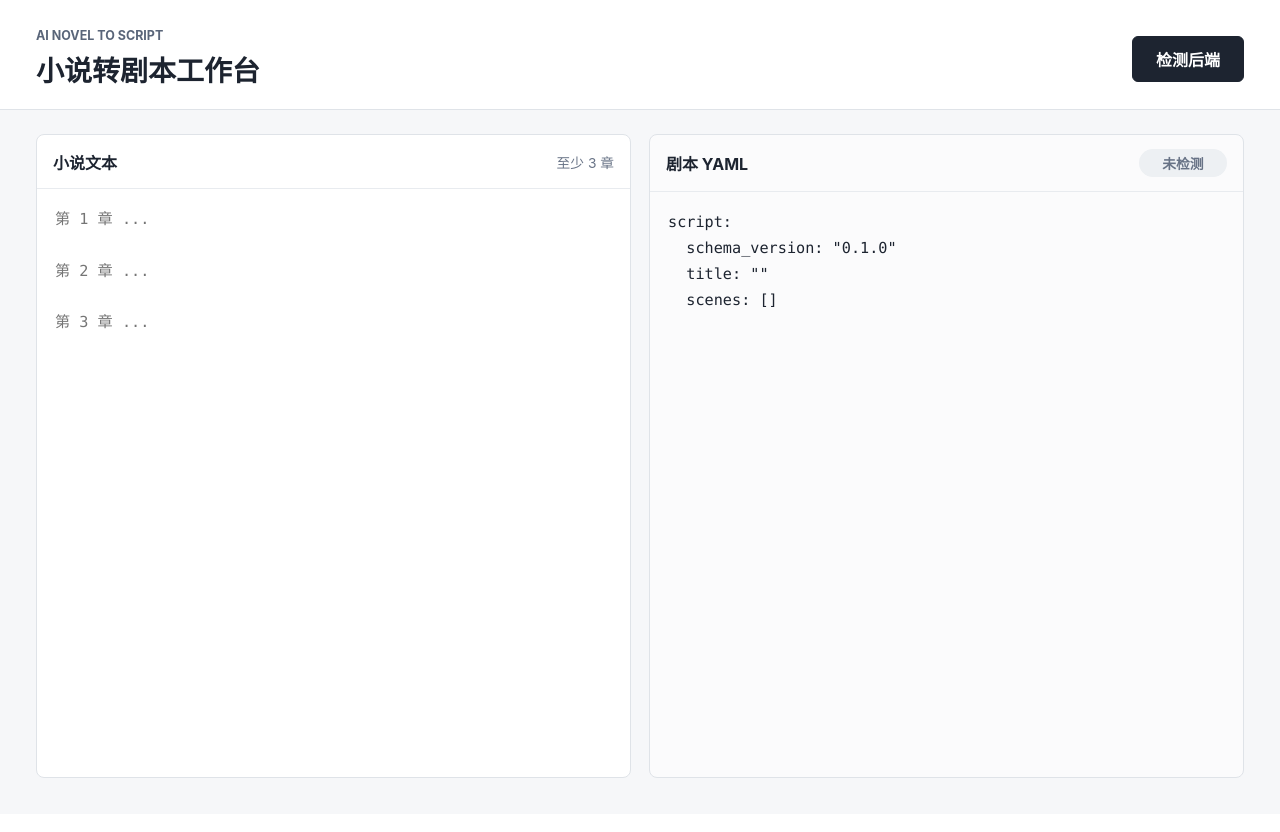
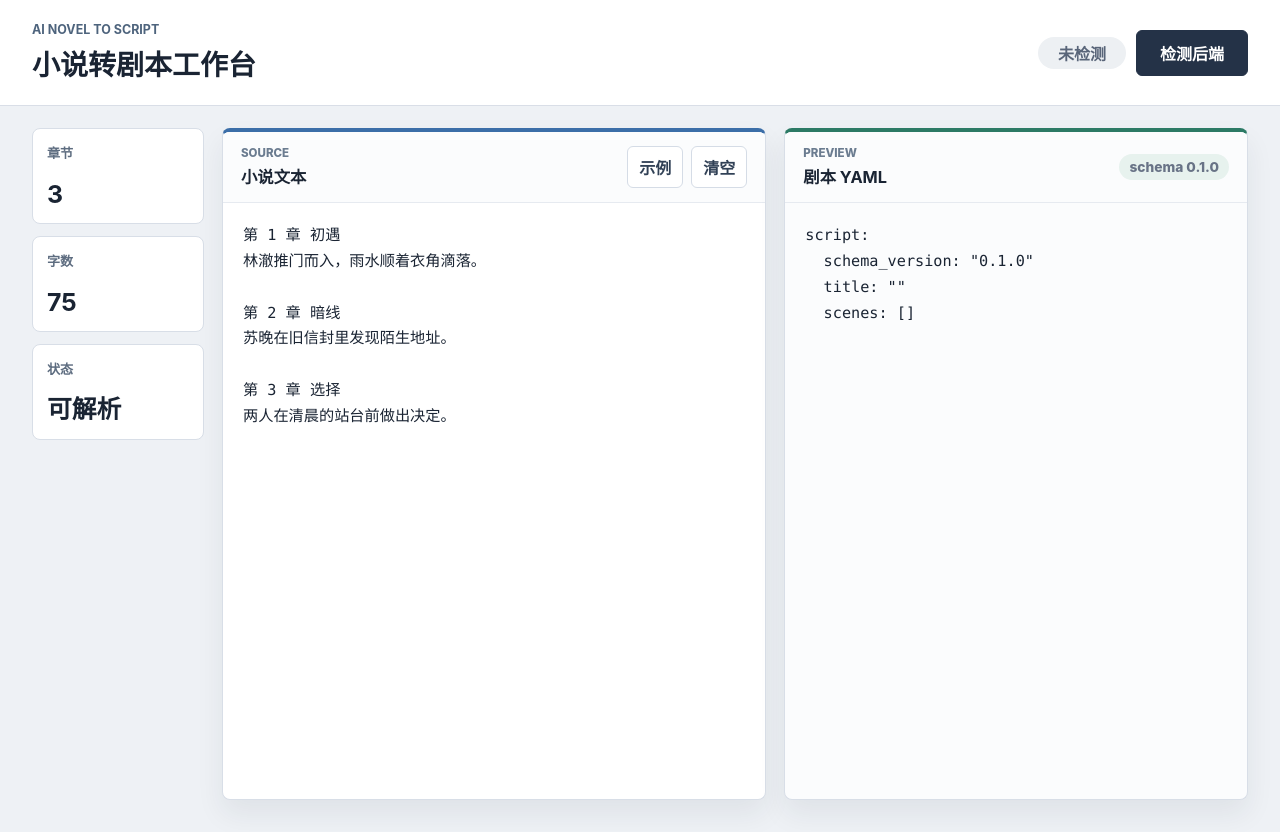
Before and after one commit to HangChi/ai-novel-to-script, a React (Vite) app in the folder frontend/: page / in a window 1280 px wide. Built offline with nearby package versions, Linux system fonts and the light colour scheme; no server answers; the HTML template or start-up script is replaced by a standard one.

Commit message:
优化前端工作台界面

```diff
--- a/frontend/src/App.css
+++ b/frontend/src/App.css
@@ -1,7 +1,7 @@
 .app-shell {
   min-height: 100vh;
-  background: #f6f7f9;
-  color: #1d2430;
+  background: #eef1f5;
+  color: #1a2433;
 }
 
 .topbar {
@@ -9,14 +9,18 @@
   align-items: center;
   justify-content: space-between;
   gap: 24px;
-  padding: 28px 36px 20px;
-  border-bottom: 1px solid #dfe3e8;
+  padding: 22px 32px;
+  border-bottom: 1px solid #d9dee7;
   background: #ffffff;
+}
+
+.brand-block {
+  min-width: 0;
 }
 
 .eyebrow {
   margin: 0 0 6px;
-  color: #596579;
+  color: #4e647d;
   font-size: 0.78rem;
   font-weight: 700;
   text-transform: uppercase;
@@ -33,14 +37,20 @@ h1 {
 }
 
 h2 {
-  font-size: 1rem;
+  font-size: 1.02rem;
+}
+
+.topbar-actions {
+  display: flex;
+  align-items: center;
+  gap: 10px;
 }
 
 .status-button {
   min-width: 112px;
-  border: 1px solid #1d2430;
+  border: 1px solid #243247;
   border-radius: 6px;
-  background: #1d2430;
+  background: #243247;
   color: #ffffff;
   cursor: pointer;
   font-weight: 700;
@@ -52,36 +62,96 @@ h2 {
   opacity: 0.68;
 }
 
-.workspace-grid {
+.workspace-shell {
   display: grid;
-  grid-template-columns: minmax(0, 1fr) minmax(0, 1fr);
+  grid-template-columns: 172px minmax(0, 1.08fr) minmax(0, 0.92fr);
   gap: 18px;
-  padding: 24px 36px 36px;
+  padding: 22px 32px 32px;
+}
+
+.summary-rail {
+  display: flex;
+  min-height: calc(100vh - 128px);
+  flex-direction: column;
+  gap: 12px;
+}
+
+.metric-block {
+  display: flex;
+  min-height: 96px;
+  flex-direction: column;
+  justify-content: space-between;
+  border: 1px solid #d8dee7;
+  border-radius: 8px;
+  background: #ffffff;
+  padding: 14px;
+}
+
+.metric-block span {
+  color: #5e6d80;
+  font-size: 0.82rem;
+  font-weight: 700;
+}
+
+.metric-block strong {
+  color: #1a2433;
+  font-size: 1.55rem;
+  letter-spacing: 0;
 }
 
 .editor-panel {
   display: flex;
-  min-height: calc(100vh - 156px);
+  min-height: calc(100vh - 128px);
   flex-direction: column;
   overflow: hidden;
-  border: 1px solid #dfe3e8;
+  border: 1px solid #d8dee7;
   border-radius: 8px;
   background: #ffffff;
+  box-shadow: 0 14px 28px rgba(31, 42, 55, 0.07);
 }
 
 .panel-heading {
   display: flex;
-  min-height: 54px;
+  min-height: 66px;
   align-items: center;
   justify-content: space-between;
   gap: 12px;
-  padding: 14px 16px;
-  border-bottom: 1px solid #e8ebef;
+  padding: 14px 18px;
+  border-bottom: 1px solid #e6eaf0;
+  background: #fbfcfd;
 }
 
 .panel-heading span {
   color: #687386;
   font-size: 0.86rem;
+}
+
+.panel-kicker {
+  margin: 0 0 4px;
+  color: #6b7c90;
+  font-size: 0.72rem;
+  font-weight: 800;
+  text-transform: uppercase;
+}
+
+.panel-actions {
+  display: flex;
+  gap: 8px;
+}
+
+.ghost-button {
+  border: 1px solid #d5dce6;
+  border-radius: 6px;
+  background: #ffffff;
+  color: #314156;
+  cursor: pointer;
+  font-weight: 700;
+  padding: 8px 11px;
+}
+
+.ghost-button:hover,
+.status-button:hover {
+  filter: brightness(0.97);
 }
 
 textarea,
@@ -90,16 +160,33 @@ pre {
   margin: 0;
   border: 0;
   background: transparent;
-  color: #1d2430;
+  color: #1a2433;
   font: 0.95rem/1.7 "Consolas", "Courier New", monospace;
   outline: none;
-  padding: 18px;
+  padding: 20px;
   resize: none;
   white-space: pre-wrap;
 }
 
+textarea::placeholder {
+  color: #98a5b3;
+}
+
+.input-panel {
+  border-top: 4px solid #3b6ea8;
+}
+
 .output-panel {
-  background: #fbfbfc;
+  border-top: 4px solid #2c7a65;
+  background: #fbfcfd;
+}
+
+.schema-badge {
+  border-radius: 999px;
+  background: #e7f2ee;
+  color: #27614f;
+  font-weight: 800;
+  padding: 5px 10px;
 }
 
 .status-pill {
@@ -135,6 +222,11 @@ pre {
     padding: 22px 18px 18px;
   }
 
+  .topbar-actions {
+    align-items: stretch;
+    flex-direction: column;
+  }
+
   .status-button {
     width: 100%;
   }
@@ -143,9 +235,23 @@ pre {
     font-size: 1.45rem;
   }
 
-  .workspace-grid {
+  .workspace-shell {
     grid-template-columns: 1fr;
     padding: 18px;
+  }
+
+  .summary-rail {
+    display: grid;
+    min-height: 0;
+    grid-template-columns: repeat(3, minmax(0, 1fr));
+  }
+
+  .metric-block {
+    min-height: 82px;
+  }
+
+  .metric-block strong {
+    font-size: 1.2rem;
   }
 
   .editor-panel {
--- a/frontend/src/App.tsx
+++ b/frontend/src/App.tsx
@@ -5,10 +5,21 @@ import "./App.css";
 type HealthStatus = "idle" | "checking" | "ok" | "error";
 
 const API_BASE_URL = import.meta.env.VITE_API_BASE_URL ?? "http://127.0.0.1:8000";
+const SAMPLE_TEXT = "第 1 章 初遇\n林澈推门而入，雨水顺着衣角滴落。\n\n第 2 章 暗线\n苏晚在旧信封里发现陌生地址。\n\n第 3 章 选择\n两人在清晨的站台前做出决定。";
+
+function countLikelyChapters(text: string) {
+  const matches = text.match(/^\s*(?:#{1,6}\s+)?(?:第\s*(?:\d+|[零〇一二两三四五六七八九十百千万]+)\s*[章节回话]|chapter\s+\d+|\d+\s*[.．、]\s*\S)/gim);
+
+  return matches?.length ?? 0;
+}
 
 function App() {
   const [healthStatus, setHealthStatus] = useState<HealthStatus>("idle");
   const [healthMessage, setHealthMessage] = useState("未检测");
+  const [sourceText, setSourceText] = useState(SAMPLE_TEXT);
+
+  const characterCount = sourceText.trim().length;
+  const chapterCount = countLikelyChapters(sourceText);
 
   async function checkBackend() {
     setHealthStatus("checking");
@@ -38,10 +49,12 @@ function App() {
   return (
     <div className="app-shell">
       <header className="topbar">
-        <div>
+        <div className="brand-block">
           <p className="eyebrow">AI Novel to Script</p>
           <h1>小说转剧本工作台</h1>
         </div>
+        <div className="topbar-actions">
+          <span className={`status-pill ${healthStatus}`}>{healthMessage}</span>
           <button
             className="status-button"
             type="button"
@@ -50,24 +63,55 @@ function App() {
           >
             {healthStatus === "checking" ? "检测中..." : "检测后端"}
           </button>
+        </div>
       </header>
 
-      <main className="workspace-grid">
-        <section className="editor-panel">
+      <main className="workspace-shell">
+        <aside className="summary-rail" aria-label="草稿概览">
+          <div className="metric-block">
+            <span>章节</span>
+            <strong>{chapterCount}</strong>
+          </div>
+          <div className="metric-block">
+            <span>字数</span>
+            <strong>{characterCount}</strong>
+          </div>
+          <div className="metric-block">
+            <span>状态</span>
+            <strong>{chapterCount >= 3 ? "可解析" : "待补全"}</strong>
+          </div>
+        </aside>
+
+        <section className="editor-panel input-panel">
           <div className="panel-heading">
+            <div>
+              <p className="panel-kicker">Source</p>
               <h2>小说文本</h2>
-            <span>至少 3 章</span>
+            </div>
+            <div className="panel-actions">
+              <button className="ghost-button" type="button" onClick={() => setSourceText(SAMPLE_TEXT)}>
+                示例
+              </button>
+              <button className="ghost-button" type="button" onClick={() => setSourceText("")}>
+                清空
+              </button>
+            </div>
           </div>
           <textarea
             aria-label="小说文本输入"
+            value={sourceText}
+            onChange={(event) => setSourceText(event.target.value)}
             placeholder={"第 1 章 ...\n\n第 2 章 ...\n\n第 3 章 ..."}
           />
         </section>
 
         <section className="editor-panel output-panel">
           <div className="panel-heading">
+            <div>
+              <p className="panel-kicker">Preview</p>
               <h2>剧本 YAML</h2>
-            <span className={`status-pill ${healthStatus}`}>{healthMessage}</span>
+            </div>
+            <span className="schema-badge">schema 0.1.0</span>
           </div>
           <pre>{'script:\n  schema_version: "0.1.0"\n  title: ""\n  scenes: []'}</pre>
         </section>
--- a/frontend/tsconfig.json
+++ b/frontend/tsconfig.json
@@ -16,6 +16,5 @@
     "noEmit": true,
     "jsx": "react-jsx"
   },
-  "include": ["src"],
-  "references": [{ "path": "./tsconfig.node.json" }]
+  "include": ["src"]
 }
```
Also changed, not shown: 2 other files (tests, documents, lock files or other folders). Lines whose indentation alone changed are shown as unchanged.
